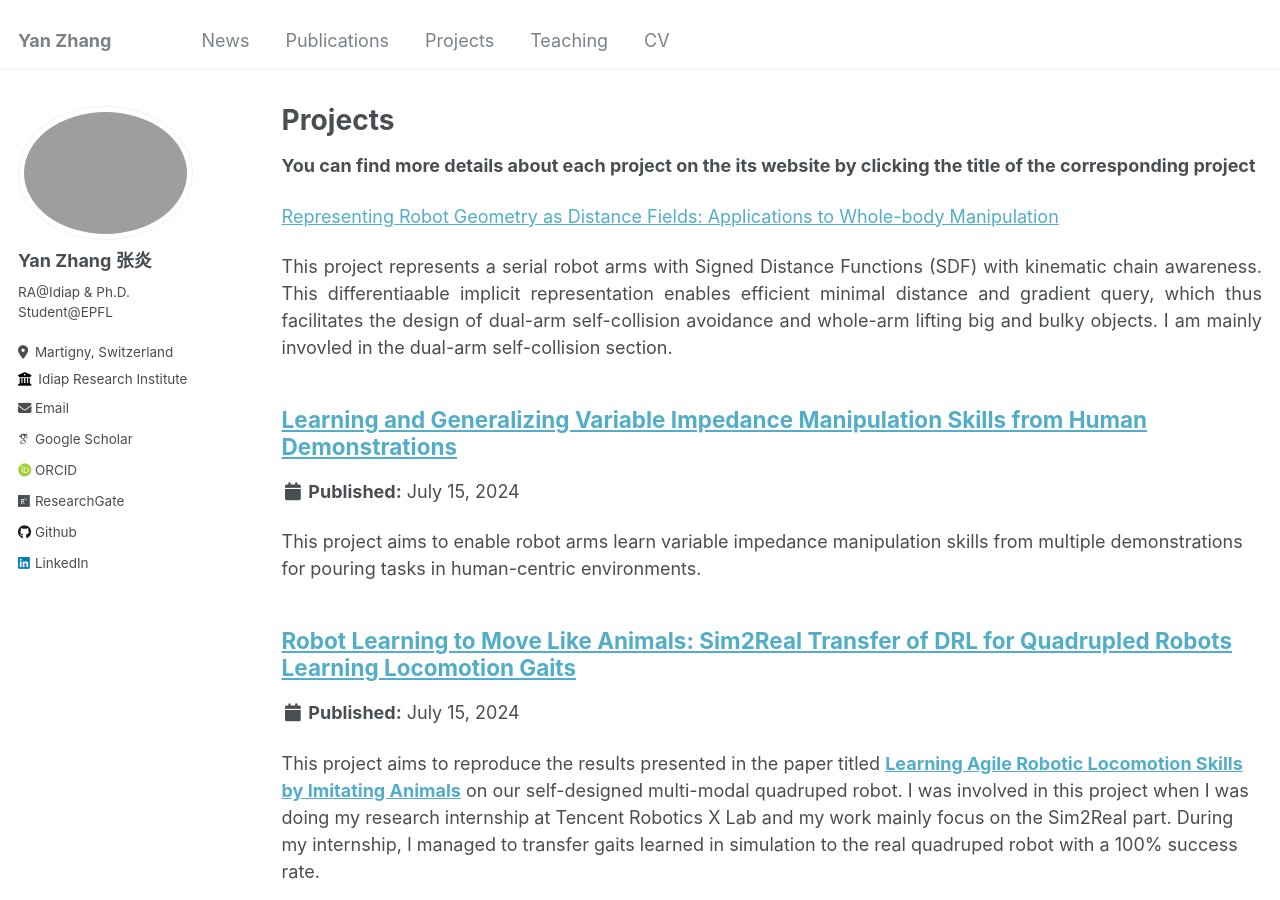
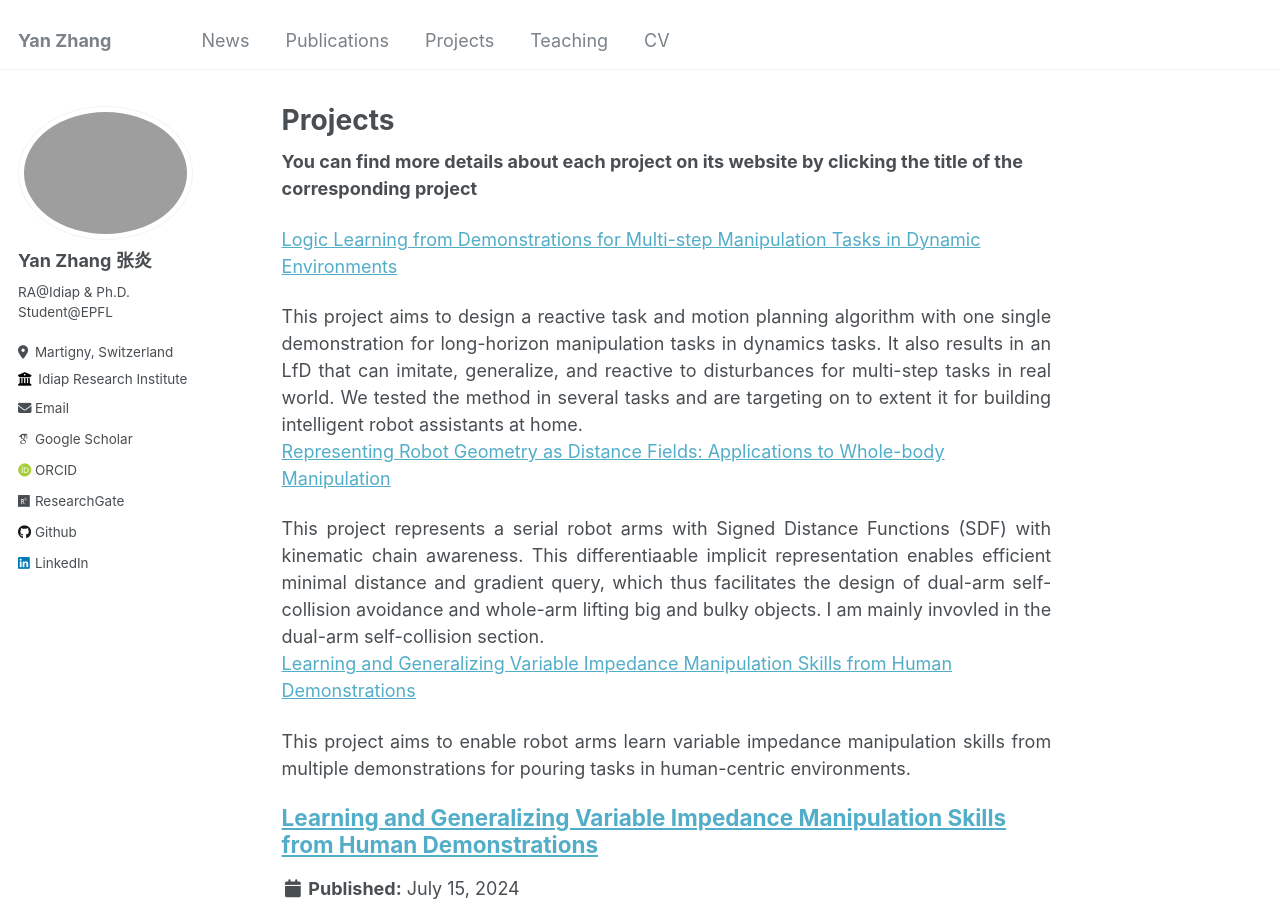
Before and after one commit to ollieyzhang/ollieyzhang.github.io, a Jekyll site: the page built from _pages/projects.md, in a window 1280 px wide and 900 px high. Built offline with Jekyll 4.4.1, drawn with Linux system fonts in a browser that asks for light colours; some web fonts are replaced.

Commit message:
add projects

```diff
--- a/_pages/projects.md
+++ b/_pages/projects.md
@@ -1,15 +1,26 @@
 ---
-layout: archive
+layout: single
 title: "Projects"
 permalink: /projects/
 author_profile: true
 ---
-**You can find more details about each project on the its website by clicking the title of the corresponding project**
+**You can find more details about each project on its website by clicking the title of the corresponding project**
+
+[Logic Learning from Demonstrations for Multi-step Manipulation Tasks in Dynamic Environments](https://sites.google.com/view/logic-lfd/)
+
+<div style="text-align:justify;">
+This project aims to design a reactive task and motion planning algorithm with one single demonstration for long-horizon manipulation tasks in dynamics tasks. It also results in an LfD that can imitate, generalize, and reactive to disturbances for multi-step tasks in real world. We tested the method in several tasks and are targeting on to extent it for building intelligent robot assistants at home.
+</div>
 
 [Representing Robot Geometry as Distance Fields: Applications to Whole-body Manipulation](https://sites.google.com/view/lrdf)
 
 <div style="text-align:justify;">
 This project represents a serial robot arms with Signed Distance Functions (SDF) with kinematic chain awareness. This differentiaable implicit representation enables efficient minimal distance and gradient query, which thus facilitates the design of dual-arm self-collision avoidance and whole-arm lifting big and bulky objects. I am mainly invovled in the dual-arm self-collision section.
+</div>
+
+[Learning and Generalizing Variable Impedance Manipulation Skills from Human Demonstrations](../_projects/projects-3.md)
+<div style="text-align:justify;">
+This project aims to enable robot arms learn variable impedance manipulation skills from multiple demonstrations for pouring tasks in human-centric environments.
 </div>
 
 <!-- load other projects in _projects at the end -->
```
